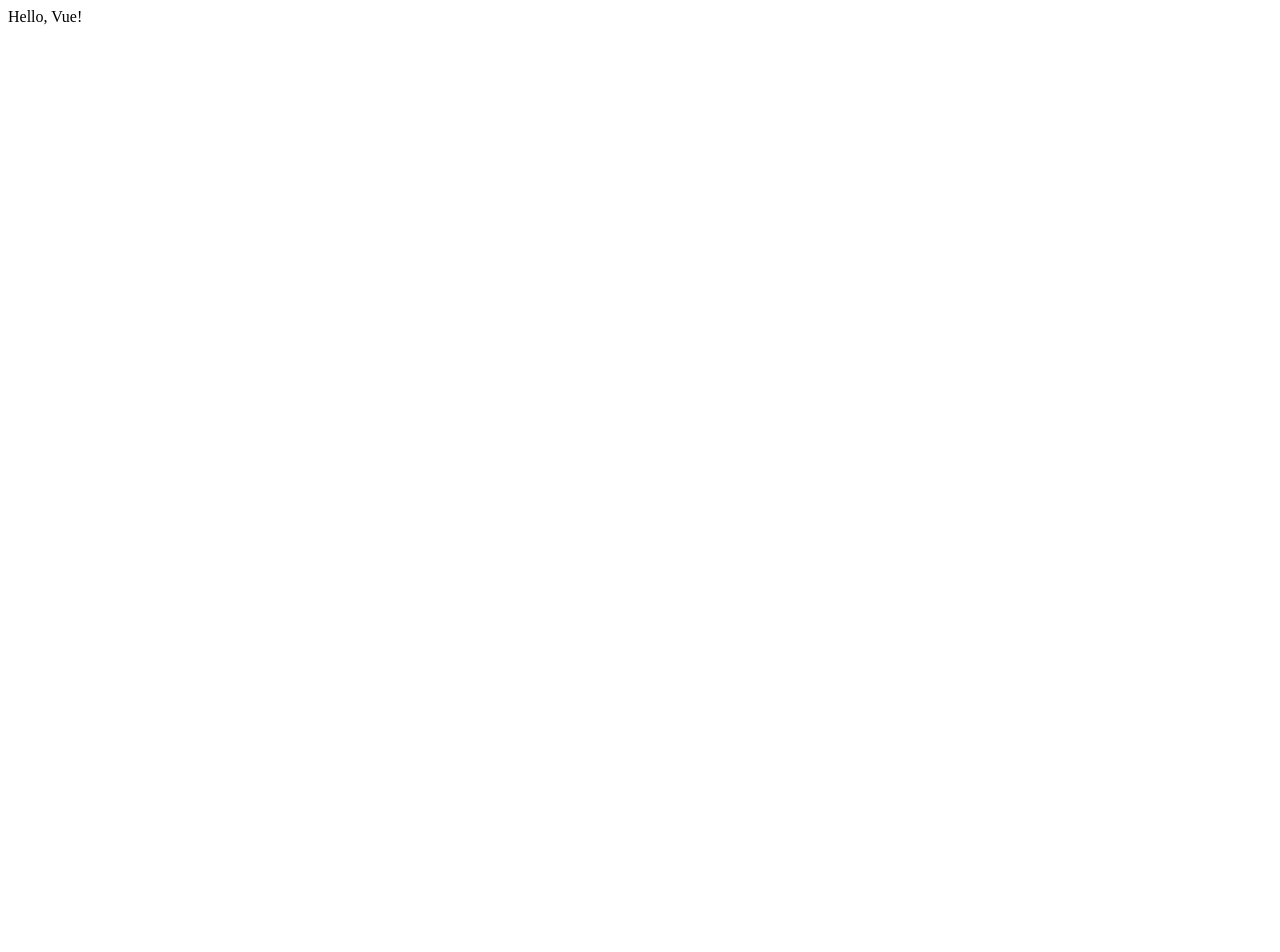
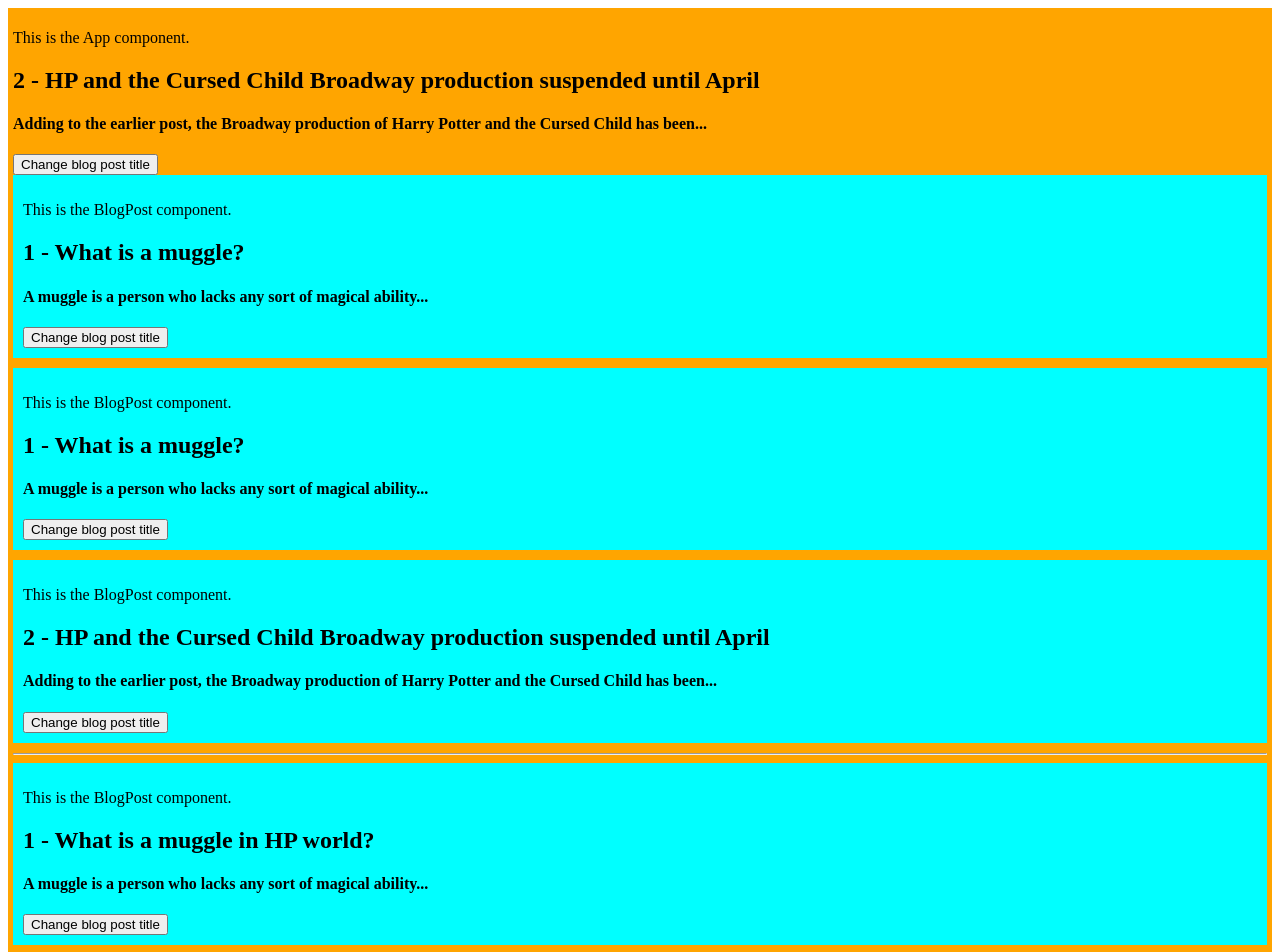
Before and after one commit to NikolaKoltin/vueCodeAlongNikolaKoltin, a Vue app: page / in a window 1280 px wide. Shown: the top 952 px of the page. Before the commit the page ends 800 px from the top, so only its background shows below. Built offline with nearby package versions, Linux system fonts and the light colour scheme.

Commit message:
Pass data to child components with props.

```diff
--- a/src/App.vue
+++ b/src/App.vue
@@ -1,7 +1,84 @@
 <template>
-  <div>Hello, Vue!</div>
+<div style="background-color: orange; padding: 5px;">
+    <p>This is the App component.</p>
+    <h2>{{ blogPostId }} - {{ blogPostTitle }}</h2>
+    <h4>{{ blogPostContent }}</h4>
+    <button @click="blogPostTitle = 'A different title'">Change blog post title</button>
+  <BlogPost
+    id="1"
+    blogPostTitle="What is a muggle?"
+    blogPostContent="A muggle is a person who lacks any sort of magical ability..."
+  >
+  </BlogPost>
+
+  <BlogPost
+    id="1"
+    blog-post-title="What is a muggle?"
+    blog-post-content="A muggle is a person who lacks any sort of magical ability..."
+  >
+  </BlogPost>
+
+  <BlogPost
+    :id="blogPostId"
+    :blog-post-title="blogPostTitle"
+    :blog-post-content="blogPostContent"
+  ></BlogPost>
+
+  <hr />
+
+  <BlogPost
+    v-for="post in posts"
+    :key="post.id"
+    :id="post.id"
+    :blog-post-title="post.blogPostTitle"
+    :blog-post-content="post.blogPostContent"
+  ></BlogPost>
+
+  <hr />
+
+  <BlogPost v-for="post in posts" :key="post.id" v-bind="post"></BlogPost>
+  </div>
 </template>
 
-<script setup></script>
+<script setup>
+import BlogPost from '@/BlogPost.vue'
+import { ref } from 'vue'
 
-<style lang="scss" scoped></style>
+let blogPostId = ref(2)
+let blogPostTitle = ref(
+  'HP and the Cursed Child Broadway production suspended until April'
+)
+let blogPostContent = ref(
+  'Adding to the earlier post, the Broadway production of Harry Potter and the Cursed Child has been...'
+)
+
+let posts = ref([
+  {
+    id: 1,
+    blogPostTitle: 'What is a muggle in HP world?',
+    blogPostContent:
+      'A muggle is a person who lacks any sort of magical ability...'
+  },
+  {
+    id: 2,
+    blogPostTitle:
+      'HP and the Cursed Child Broadway production suspended until April',
+    blogPostContent:
+      'Adding to the earlier post, the Broadway production of Harry Potter and the Cursed Child has been...'
+  },
+  {
+    id: 3,
+    blogPostTitle: 'Potter DIY: Make Your Own “Harry Potter Puppet Pal”',
+    blogPostContent:
+      'We all remember those iconic YouTube videos of Harry and the gang and probably couldn’t get “The Mysterious...'
+  },
+  {
+    id: 4,
+    blogPostTitle: 'Fan Project Brings Life to “Harry Potter” in Translation',
+    blogPostContent:
+      'It’s no secret that the Harry Potter series is a global phenomenon, having been translated into over 80 languages to date....'
+  }
+])
+</script>
+
+<style scoped></style>
--- /dev/null
+++ b/src/BlogPost.vue
@@ -0,0 +1,34 @@
+<template>
+  <div class="blog-post">
+    <p>
+      {{ message }}
+    </p>
+    <h2>{{ id }} - {{ blogPostTitle }}</h2>
+    <h4>{{ blogPostContent }}</h4>
+    <button @click="chengeBlogPostTitle">Change blog post title</button>
+  </div>
+</template>
+
+<script setup>
+import { ref } from 'vue'
+
+let message = ref('This is the BlogPost component.')
+const props = defineProps(['id', 'blogPostTitle', 'blogPostContent'])
+function changeBlogPostTitle(){
+    props.blogPostTitle = 'A different title'
+}
+// console.log(props.blogPostTitle)
+// defineProps({
+//   id: Number,
+//   blogPostTitle: String,
+//   blogPostContent: String
+// })
+</script>
+
+<style scoped>
+.blog-post {
+  background-color: aqua;
+  padding: 10px;
+  margin-bottom: 10px;
+}
+</style>
```
